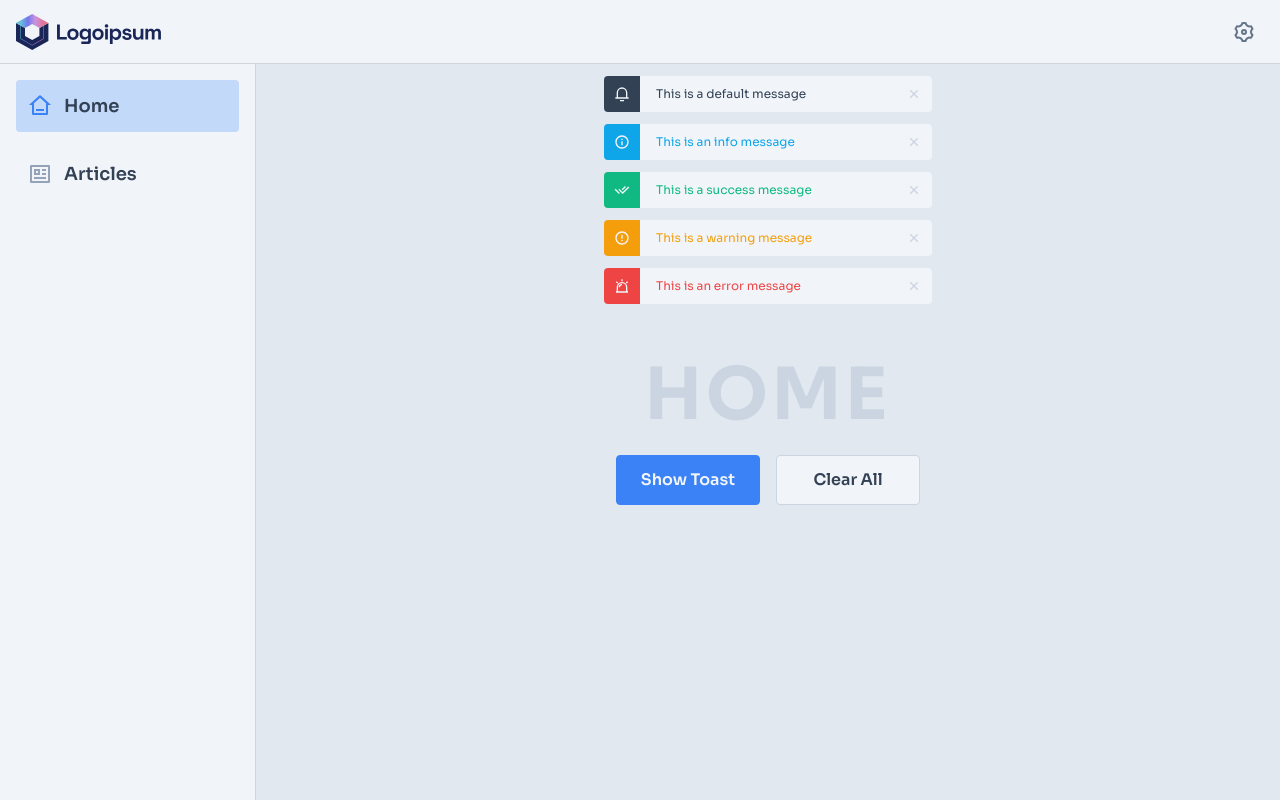
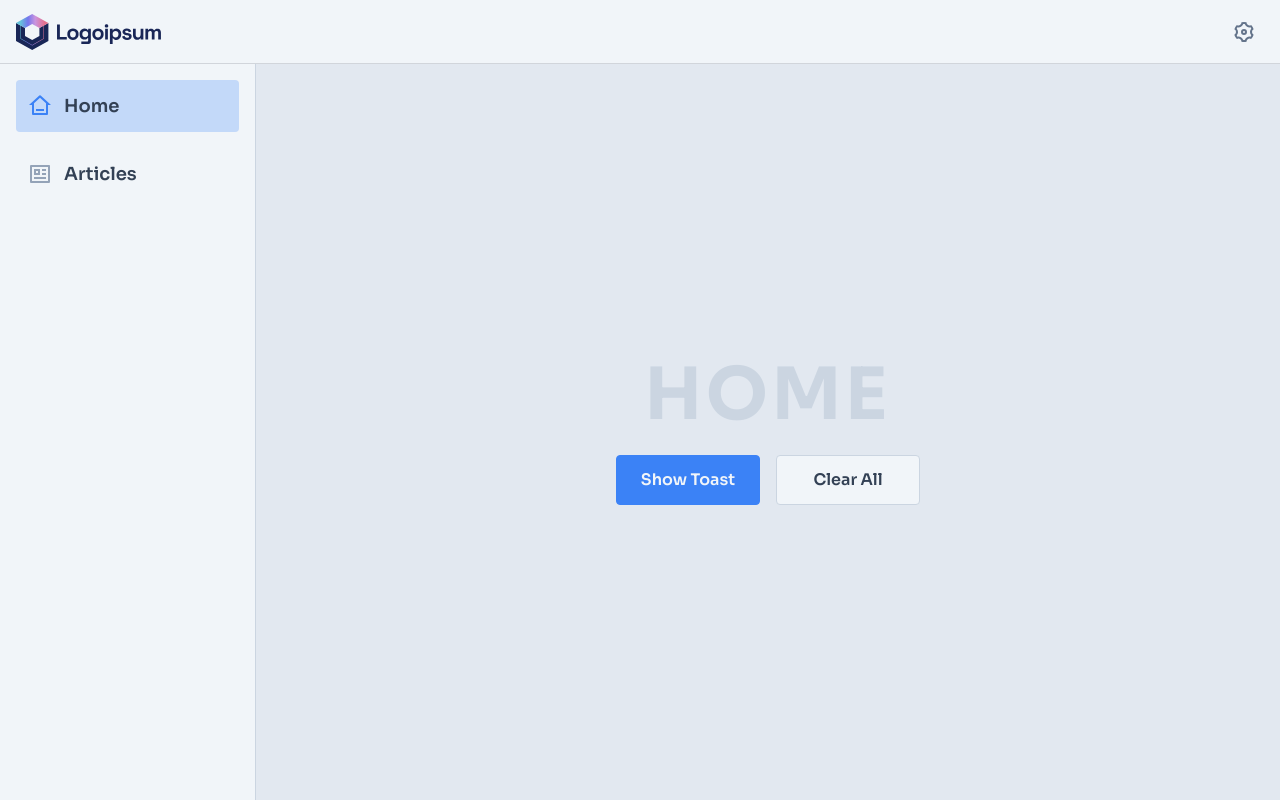
Before and after one commit to a2-coder/tutorial-custom-toaster, a React (Vite) app: page / in a window 1280 px wide. Built offline with nearby package versions, Linux system fonts and the light colour scheme.

Commit message:
feat: replaced hard coded messages with store state

```diff
--- a/src/partials/ToastContainer.tsx
+++ b/src/partials/ToastContainer.tsx
@@ -1,29 +1,9 @@
 import ToastMessage from "../components/ToastMessage"
+import { useToasterStore } from "../stores/toaster"
 
 const ToastContainer = () => {
 
-  const messages = [
-    {
-      context: "default" as const,
-      message: "This is a default message"
-    },
-    {
-      context: "info" as const,
-      message: "This is an info message"
-    },
-    {
-      context: "success"  as const,
-      message: "This is a success message"
-    },
-    {
-      context: "warning" as const,
-      message: "This is a warning message"
-    },
-    {
-      context: "error" as const,
-      message: "This is an error message"
-    }
-  ];
+  const messages = useToasterStore(state => state.messages);
 
   return (
     <div className="absolute top-0 w-full flex flex-col space-y-3 items-center p-3">
```
